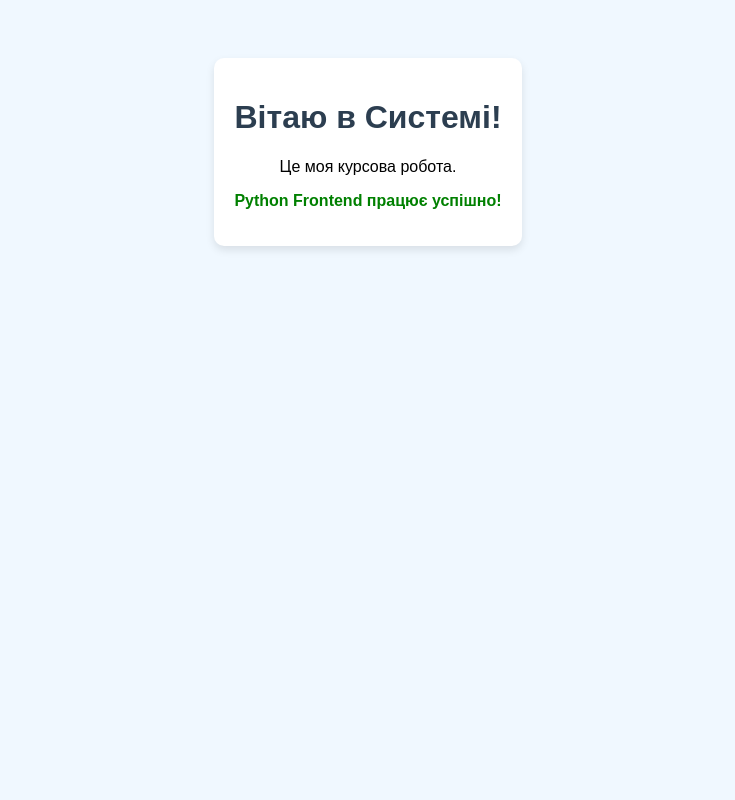
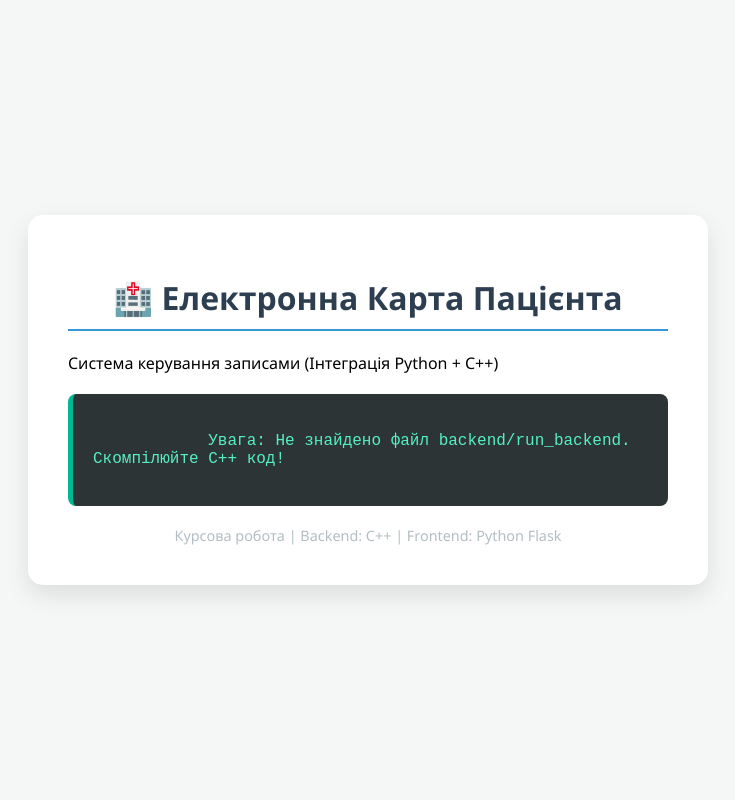
Before and after one commit to anastasiiaburtso/MedicalRecordSystem, a Flask app: page / in a window 1280 px wide. Shown: the whole page, without its empty margins (272-1007 px from the left). Run offline with Flask 3, Linux system fonts and the light colour scheme.

Commit message:
Successfully connected Python frontend with C++ backend

```diff
--- a/backend/CMakeFiles/run_backend.dir/link.txt
+++ b/backend/CMakeFiles/run_backend.dir/link.txt
@@ -1 +1 @@
-/usr/bin/c++ -Wl,-search_paths_first -Wl,-headerpad_max_install_names CMakeFiles/run_backend.dir/main.cpp.o CMakeFiles/run_backend.dir/Doctor.cpp.o -o run_backend
+/usr/bin/c++ -Wl,-search_paths_first -Wl,-headerpad_max_install_names CMakeFiles/run_backend.dir/main.cpp.o CMakeFiles/run_backend.dir/Doctor.cpp.o CMakeFiles/run_backend.dir/Patient.cpp.o CMakeFiles/run_backend.dir/Appointment.cpp.o -o run_backend
--- a/backend/CMakeLists.txt
+++ b/backend/CMakeLists.txt
@@ -6,5 +6,5 @@ project(MedicalBackend)
 # Вказування стандарту C++
 set(CMAKE_CXX_STANDARD 14)
 
-# Додавання Doctor.cpp сюди через пробіл після main.cpp
-add_executable(run_backend main.cpp Doctor.cpp)
+# Додавання X.cpp сюди через пробіл після main.cpp
+add_executable(run_backend main.cpp Doctor.cpp Patient.cpp Appointment.cpp)
--- a/frontend/app.py
+++ b/frontend/app.py
@@ -1,3 +1,5 @@
+import subprocess
+import os
 from flask import Flask, render_template
 
 # Створення веб-застосунока
@@ -6,9 +8,31 @@ app = Flask(__name__)
 # Головна сторінка (коли заходиш на сайт)
 @app.route('/')
 def home():
-    return render_template('index.html')
+    # Шлях до C++ програми
+    # Припускання, що запуск python з головної папки проєкту
+    backend_path = "./backend/run_backend"
+
+    output_text = ""
+
+    # Перевірка, чи існує файл про всяк випадок
+    if os.path.exists(backend_path):
+        try:
+            # ЗАПУСК C++: Python запускає твою програму і "ловить" те, що вона пише
+            result = subprocess.run(
+                [backend_path],
+                capture_output=True,
+                text=True,
+                check=True
+            )
+            # Зберігання результату роботи C++ у змінну
+            output_text = result.stdout
+        except subprocess.CalledProcessError as e:
+            output_text = f"Помилка при запуску C++: {e}"
+    else:
+        output_text = "Увага: Не знайдено файл backend/run_backend. Скомпілюйте C++ код!"
+
+    # Віддавання тексту на сторінку index.html
+    return render_template('index.html', cpp_output=output_text)
 
 if __name__ == '__main__':
-    # Запускання серверу
-    print("Запускання веб-сайта...")
     app.run(debug=True)
--- a/frontend/templates/index.html
+++ b/frontend/templates/index.html
@@ -4,16 +4,34 @@
     <meta charset="UTF-8">
     <title>Медична Карта</title>
     <style>
-        body { font-family: sans-serif; text-align: center; padding: 50px; background-color: #f0f8ff; }
-        h1 { color: #2c3e50; }
-        .card { background: white; padding: 20px; border-radius: 10px; box-shadow: 0 4px 8px rgba(0,0,0,0.1); display: inline-block; }
+        body { font-family: 'Segoe UI', Tahoma, Geneva, Verdana, sans-serif; background-color: #f4f7f6; display: flex; justify-content: center; align-items: center; height: 100vh; margin: 0; }
+        .container { background: white; padding: 40px; border-radius: 15px; box-shadow: 0 10px 25px rgba(0,0,0,0.1); width: 80%; max-width: 600px; }
+        h1 { color: #2c3e50; text-align: center; border-bottom: 2px solid #3498db; padding-bottom: 10px; }
+
+        /* Стиль для блоку, де буде вивід C++ */
+        .output-box {
+            background-color: #2d3436; /* Темний фон як у терміналу */
+            color: #55efc4;            /* Зелений текст */
+            padding: 20px;
+            border-radius: 8px;
+            font-family: 'Courier New', Courier, monospace; /* Шрифт як у коді */
+            white-space: pre-wrap;     /* Зберігає відступи і нові рядки */
+            margin-top: 20px;
+            border-left: 5px solid #00b894;
+        }
+        .footer { margin-top: 20px; text-align: center; color: #b2bec3; font-size: 0.9em; }
     </style>
 </head>
 <body>
-    <div class="card">
-        <h1>Вітаю в Системі!</h1>
-        <p>Це моя курсова робота.</p>
-        <p style="color: green; font-weight: bold;">Python Frontend працює успішно!</p>
+    <div class="container">
+        <h1>🏥 Електронна Карта Пацієнта</h1>
+        <p>Система керування записами (Інтеграція Python + C++)</p>
+
+        <div class="output-box">
+            {{ cpp_output }}
+        </div>
+
+        <div class="footer">Курсова робота | Backend: C++ | Frontend: Python Flask</div>
     </div>
 </body>
 </html>
```
Also changed, not shown: 16 other files.
